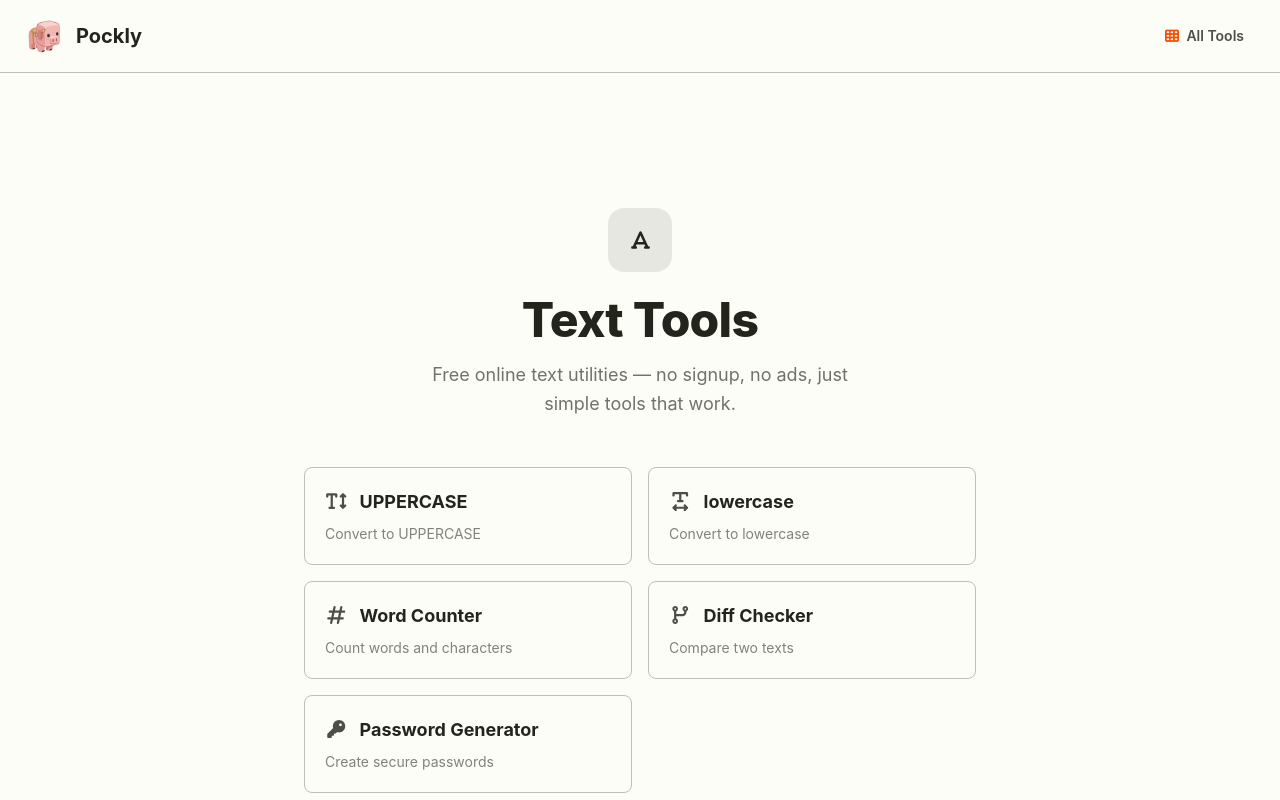
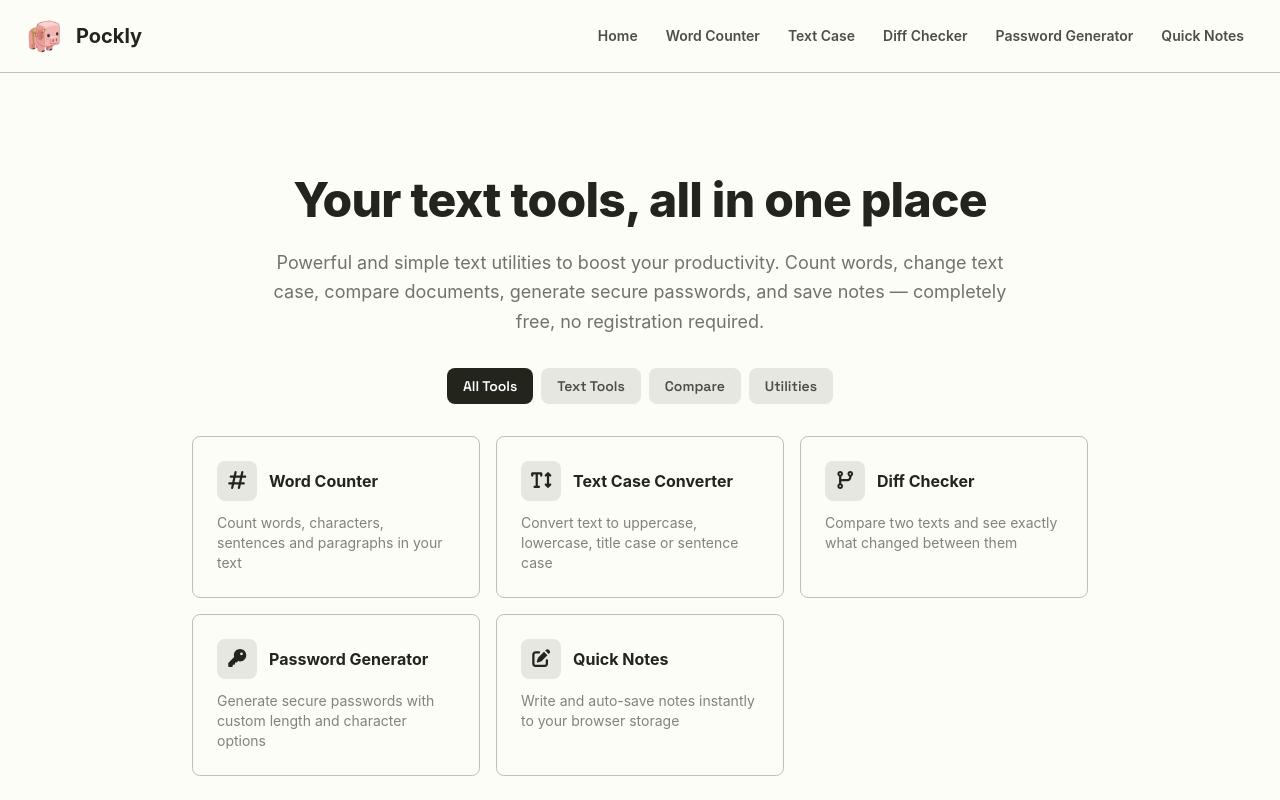
Before and after one commit to luis-sagx/pockly, an Angular app in the folder text/: page / in a window 1280 px wide. Shown: the top 800 px of the page. Built offline with nearby package versions, Linux system fonts and the light colour scheme; a web font is replaced by a local one.

Commit message:
feat: enhance home page layout and navigation with new tools and filtering options

```diff
--- a/text/src/app/components/layout/footer/footer.html
+++ b/text/src/app/components/layout/footer/footer.html
@@ -5,8 +5,5 @@
       <span class="text-sm font-bold text-olive-deep font-display">Pockly</span>
     </div>
     <p class="text-xs text-olive-ink/60">Free online tools — no signup, no ads.</p>
-    <a href="https://github.com/luis-sagx/pockly" target="_blank" rel="noopener noreferrer" class="text-xs font-semibold text-olive-ink hover:text-posthog-orange transition-colors">
-      <i class="fas fa-link mr-1"></i> GitHub
-    </a>
   </div>
 </footer>
--- a/text/src/app/components/layout/nav/nav.html
+++ b/text/src/app/components/layout/nav/nav.html
@@ -1,11 +1,31 @@
 <nav class="fixed top-0 left-0 z-50 w-full border-b bg-olive-parchment/95 backdrop-blur-sm border-olive-border">
   <div class="flex items-center justify-between px-6 py-4 mx-auto max-w-7xl">
+    <!-- Logo a la izquierda -->
     <a class="flex items-center gap-3 group" href="/">
       <img src="logo.png" alt="logo" class="w-10 h-10" />
       <span class="text-xl font-bold text-olive-deep group-hover:text-posthog-orange transition-colors font-display">Pockly</span>
     </a>
-    <a href="/" class="px-3 py-1.5 text-sm font-semibold text-olive-ink hover:text-posthog-orange transition-colors font-body rounded hover:bg-olive-cream"
-      ><i class="fas fa-th text-posthog-orange mr-1"></i> All Tools</a
-    >
+
+    <!-- Nav Links a la derecha -->
+    <div class="flex items-center gap-1">
+      <a href="/" class="px-3 py-2 text-sm font-semibold text-olive-ink hover:text-posthog-orange transition-colors font-body rounded hover:bg-olive-cream">
+        Home
+      </a>
+      <a href="/word-count" class="px-3 py-2 text-sm font-semibold text-olive-ink hover:text-posthog-orange transition-colors font-body rounded hover:bg-olive-cream">
+        Word Counter
+      </a>
+      <a href="/text-case" class="px-3 py-2 text-sm font-semibold text-olive-ink hover:text-posthog-orange transition-colors font-body rounded hover:bg-olive-cream">
+        Text Case
+      </a>
+      <a href="/diff-checker" class="px-3 py-2 text-sm font-semibold text-olive-ink hover:text-posthog-orange transition-colors font-body rounded hover:bg-olive-cream">
+        Diff Checker
+      </a>
+      <a href="/password-generator" class="px-3 py-2 text-sm font-semibold text-olive-ink hover:text-posthog-orange transition-colors font-body rounded hover:bg-olive-cream">
+        Password Generator
+      </a>
+      <a href="/quick-notes" class="px-3 py-2 text-sm font-semibold text-olive-ink hover:text-posthog-orange transition-colors font-body rounded hover:bg-olive-cream">
+        Quick Notes
+      </a>
+    </div>
   </div>
 </nav>
--- a/text/src/app/components/pages/home/home.html
+++ b/text/src/app/components/pages/home/home.html
@@ -1,29 +1,80 @@
-<div class="flex flex-col items-center justify-center min-h-[70vh] gap-12 px-4 py-12">
+<div class="flex flex-col gap-8 px-4 pt-4 pb-12">
   <!-- Hero Section -->
-  <div class="text-center max-w-2xl mx-auto">
-    <div class="flex items-center justify-center gap-3 mb-6">
-      <div class="flex items-center justify-center w-16 h-16 bg-olive-lightSage rounded-2xl">
-        <fa-icon [icon]="['fas', 'font']" class="text-xl text-olive-deep"></fa-icon>
-      </div>
-    </div>
-    <h1 class="text-4xl md:text-5xl font-extrabold tracking-tight text-olive-deep font-display leading-[1.20]" style="letter-spacing: -0.75px;">
-      Text Tools
+  <div class="text-center max-w-3xl mx-auto">
+    <h1 class="text-4xl md:text-5xl font-extrabold text-olive-deep font-display leading-[1.20]" style="letter-spacing: -0.75px;">
+      Your text tools, all in one place
     </h1>
-    <p class="mt-4 text-lg text-olive-ink/80 font-body leading-relaxed max-w-md mx-auto">
-      Free online text utilities — no signup, no ads, just simple tools that work.
+    <p class="mt-6 text-lg text-olive-ink/80 font-body leading-relaxed">
+      Powerful and simple text utilities to boost your productivity. Count words, change text case,
+      compare documents, generate secure passwords, and save notes — completely free, no registration required.
     </p>
   </div>
 
+  <!-- Filter Tabs -->
+  <div class="flex flex-wrap justify-center gap-2">
+    <button
+      (click)="filter.set('all')"
+      [class]="
+        filter() === 'all'
+          ? 'bg-olive-deep text-white'
+          : 'bg-olive-lightSage text-olive-ink hover:bg-olive-cream hover:text-posthog-orange'
+      "
+      class="px-4 py-2 text-sm font-semibold transition-all rounded-lg"
+    >
+      All Tools
+    </button>
+    <button
+      (click)="filter.set('text')"
+      [class]="
+        filter() === 'text'
+          ? 'bg-olive-deep text-white'
+          : 'bg-olive-lightSage text-olive-ink hover:bg-olive-cream hover:text-posthog-orange'
+      "
+      class="px-4 py-2 text-sm font-semibold transition-all rounded-lg"
+    >
+      Text Tools
+    </button>
+    <button
+      (click)="filter.set('compare')"
+      [class]="
+        filter() === 'compare'
+          ? 'bg-olive-deep text-white'
+          : 'bg-olive-lightSage text-olive-ink hover:bg-olive-cream hover:text-posthog-orange'
+      "
+      class="px-4 py-2 text-sm font-semibold transition-all rounded-lg"
+    >
+      Compare
+    </button>
+    <button
+      (click)="filter.set('utilities')"
+      [class]="
+        filter() === 'utilities'
+          ? 'bg-olive-deep text-white'
+          : 'bg-olive-lightSage text-olive-ink hover:bg-olive-cream hover:text-posthog-orange'
+      "
+      class="px-4 py-2 text-sm font-semibold transition-all rounded-lg"
+    >
+      Utilities
+    </button>
+  </div>
+
   <!-- Tools Grid -->
-  <div class="grid gap-4 w-full max-w-2xl sm:grid-cols-2">
-    @for (tool of tools; track tool.id) {
+  <div class="grid w-full max-w-4xl gap-4 mx-auto sm:grid-cols-2 lg:grid-cols-3">
+    @for (tool of filteredTools(); track tool.id) {
       <button
         (click)="navigate(tool.path)"
-      class="group flex flex-col items-start p-5 text-left transition-all duration-200 bg-olive-parchment border border-olive-border rounded-lg hover:border-posthog-orange hover:bg-olive-cream cursor-pointer"
+        class="flex flex-col items-start p-6 text-left transition-all duration-200 border rounded-lg cursor-pointer group bg-olive-parchment border-olive-border hover:border-posthog-orange hover:bg-olive-cream"
       >
-      <div class="flex items-center gap-3 mb-2">
-        <fa-icon [icon]="['fas', tool.icon]" class="text-lg text-olive-ink group-hover:text-posthog-orange transition-colors"></fa-icon>
-        <span class="text-lg font-bold text-olive-deep font-display">{{ tool.label }}</span>
+        <div class="flex items-center gap-3 mb-3">
+          <div
+            class="flex items-center justify-center w-10 h-10 transition-colors rounded-lg bg-olive-lightSage group-hover:bg-posthog-orange/10"
+          >
+            <fa-icon
+              [icon]="['fas', tool.icon]"
+              class="text-lg transition-colors text-olive-deep group-hover:text-posthog-orange"
+            ></fa-icon>
+          </div>
+          <span class="text-base font-bold text-olive-deep font-display">{{ tool.label }}</span>
         </div>
         <p class="text-sm text-olive-ink/70 font-body">{{ tool.description }}</p>
       </button>
--- a/text/src/app/components/pages/home/home.ts
+++ b/text/src/app/components/pages/home/home.ts
@@ -1,6 +1,22 @@
-import { Component, OnInit, inject } from '@angular/core';
+import { Component, OnInit, inject, signal, computed } from '@angular/core';
 import { SeoService } from '../../../services/seo.service';
-import { FaIconComponent } from '@fortawesome/angular-fontawesome';
+import { FaIconComponent, FaIconLibrary } from '@fortawesome/angular-fontawesome';
+import {
+  faHashtag,
+  faTextHeight,
+  faCodeBranch,
+  faKey,
+  faPenToSquare,
+} from '@fortawesome/free-solid-svg-icons';
+
+interface Tool {
+  id: string;
+  label: string;
+  path: string;
+  icon: string;
+  description: string;
+  category: string;
+}
 
 @Component({
   selector: 'app-home',
@@ -11,19 +27,77 @@ import { FaIconComponent } from '@fortawesome/angular-fontawesome';
 })
 export class Home implements OnInit {
   private seo = inject(SeoService);
+  private library = inject(FaIconLibrary);
 
-  tools = [
-    { id: 'uppercase', label: 'UPPERCASE', path: '/text-case', icon: 'text-height', description: 'Convert to UPPERCASE' },
-    { id: 'lowercase', label: 'lowercase', path: '/text-case', icon: 'text-width', description: 'Convert to lowercase' },
-    { id: 'wordcount', label: 'Word Counter', path: '/word-count', icon: 'hashtag', description: 'Count words and characters' },
-    { id: 'diff', label: 'Diff Checker', path: '/diff-checker', icon: 'code-branch', description: 'Compare two texts' },
-    { id: 'password', label: 'Password Generator', path: '/password-generator', icon: 'key', description: 'Create secure passwords' },
+  constructor() {
+    this.library.addIcons(faHashtag, faTextHeight, faCodeBranch, faKey, faPenToSquare);
+  }
+
+  // Signal para el filtro actual
+  filter = signal<string>('all');
+
+  tools: Tool[] = [
+    {
+      id: 'wordcount',
+      label: 'Word Counter',
+      path: '/word-count',
+      icon: 'hashtag',
+      description: 'Count words, characters, sentences and paragraphs in your text',
+      category: 'Text',
+    },
+    {
+      id: 'textcase',
+      label: 'Text Case Converter',
+      path: '/text-case',
+      icon: 'text-height',
+      description: 'Convert text to uppercase, lowercase, title case or sentence case',
+      category: 'Text',
+    },
+    {
+      id: 'diff',
+      label: 'Diff Checker',
+      path: '/diff-checker',
+      icon: 'code-branch',
+      description: 'Compare two texts and see exactly what changed between them',
+      category: 'Compare',
+    },
+    {
+      id: 'password',
+      label: 'Password Generator',
+      path: '/password-generator',
+      icon: 'key',
+      description: 'Generate secure passwords with custom length and character options',
+      category: 'Utilities',
+    },
+    {
+      id: 'quicknotes',
+      label: 'Quick Notes',
+      path: '/quick-notes',
+      icon: 'pen-to-square',
+      description: 'Write and auto-save notes instantly to your browser storage',
+      category: 'Utilities',
+    },
   ];
+
+  filteredTools = computed(() => {
+    const currentFilter = this.filter();
+    if (currentFilter === 'all') {
+      return this.tools;
+    }
+    // Map filter names to category names
+    const categoryMap: Record<string, string> = {
+      text: 'Text',
+      compare: 'Compare',
+      utilities: 'Utilities',
+    };
+    return this.tools.filter((tool) => tool.category === categoryMap[currentFilter]);
+  });
 
   ngOnInit() {
     this.seo.setMeta({
       title: 'Text Tools - Free Online Text Utilities',
-      description: 'Free online text tools: text case, word counter, diff checker, password generator, and quick notes.',
+      description:
+        'Free online text tools: text case, word counter, diff checker, password generator, and quick notes.',
     });
   }
 
```
Lines whose indentation alone changed are shown as unchanged.
